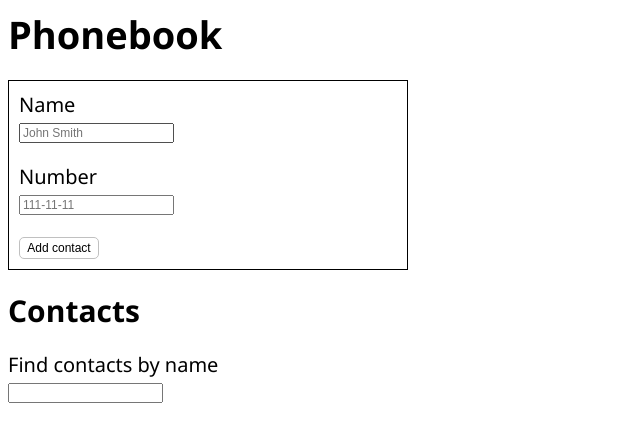
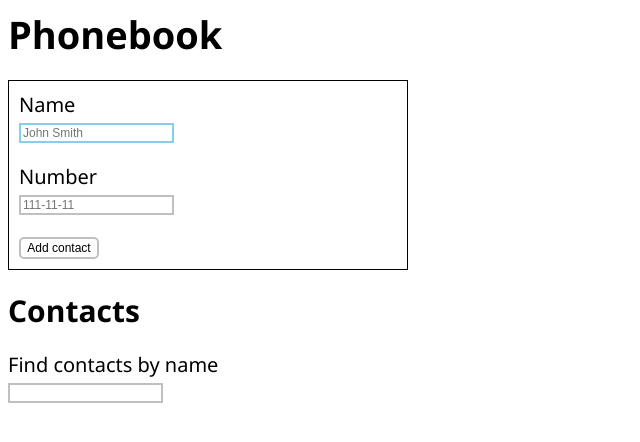
Before and after one commit to Rostyslav-Zahorulko/goit-react-hw-02-phonebook, a React (Create React App) app: page / in a window 1280 px wide. In both pictures the pointer is over the input "Name". Shown: the top 442 px of the page, without its empty margins (0-640 px from the left). Built offline with nearby package versions, Linux system fonts and the light colour scheme.

Commit message:
додає ще трохи стилiзацiї

```diff
--- a/package.json
+++ b/package.json
@@ -2,7 +2,7 @@
   "name": "goit-react-hw-02-phonebook",
   "version": "0.1.0",
   "private": true,
-  "homepage": "https://Rostyslav-Zahorulko.goit-react-hw-02-phonebook",
+  "homepage": "https://Rostyslav-Zahorulko.github.io/goit-react-hw-02-phonebook",
   "dependencies": {
     "@testing-library/jest-dom": "^5.11.9",
     "@testing-library/react": "^11.2.5",
--- a/src/components/ContactForm/ContactForm.css
+++ b/src/components/ContactForm/ContactForm.css
@@ -15,14 +15,31 @@
   display: block;
   width: 155px;
   margin-top: 5px;
+  border: 2px solid silver;
   font-size: 12px;
+}
+
+.form-input:hover,
+.form-input:focus {
+  outline: none;
+  border: 2px solid skyblue;
 }
 
 .add-contact-button {
   min-width: 80px;
-  padding: 3px 5px;
-  border: 1px solid silver;
+  padding: 2px 3px;
+  border: 2px solid silver;
   border-radius: 5px;
   font-size: 12px;
   background-color: #ffffff;
 }
+
+.add-contact-button:hover,
+.add-contact-button:focus {
+  outline: none;
+  border: 2px solid skyblue;
+}
+
+.add-contact-button:active {
+  background-color: skyblue;
+}
--- a/src/components/ContactListItem/ContactListItem.css
+++ b/src/components/ContactListItem/ContactListItem.css
@@ -13,7 +13,7 @@
   margin-right: 10px;
   width: 5px;
   height: 5px;
-  border-radius: 50%;
+  border-radius: 50px;
   background-color: #000000;
 }
 
@@ -34,9 +34,19 @@
 
 .delete-contact-button {
   min-width: 55px;
-  padding: 3px 5px;
-  border: 1px solid silver;
+  padding: 2px 3px;
+  border: 2px solid silver;
   border-radius: 5px;
   font-size: 12px;
   background-color: #ffffff;
 }
+
+.delete-contact-button:hover,
+.delete-contact-button:focus {
+  outline: none;
+  border: 3px solid skyblue;
+}
+
+.delete-contact-button:active {
+  background-color: skyblue;
+}
--- a/src/components/Filter/Filter.css
+++ b/src/components/Filter/Filter.css
@@ -8,5 +8,12 @@
   display: block;
   width: 155px;
   margin-top: 5px;
+  border: 2px solid silver;
   font-size: 12px;
 }
+
+.filter-input:hover,
+.filter-input:focus {
+  outline: none;
+  border: 2px solid skyblue;
+}
```
